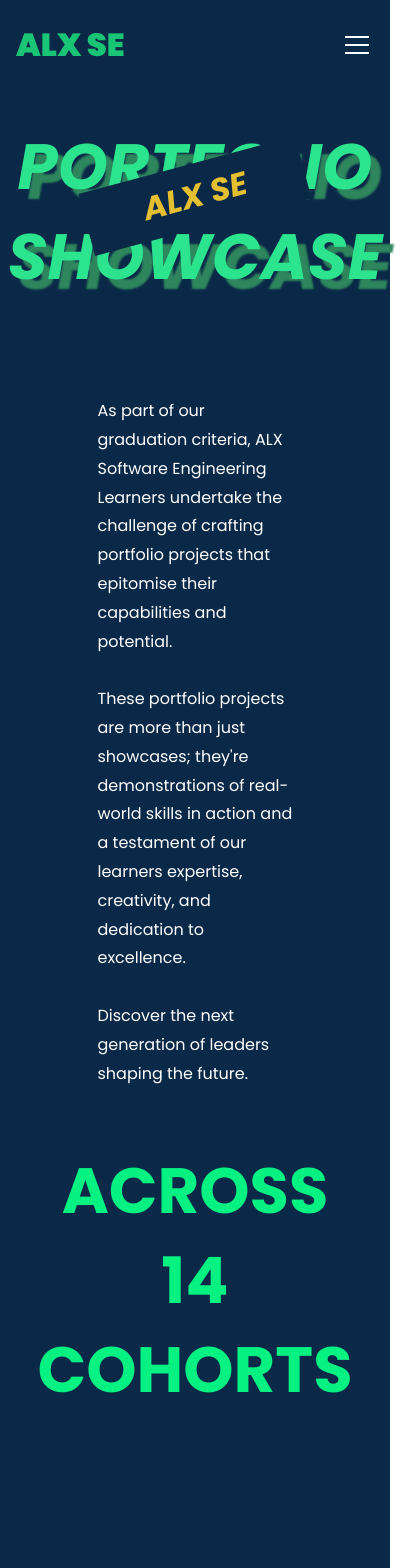
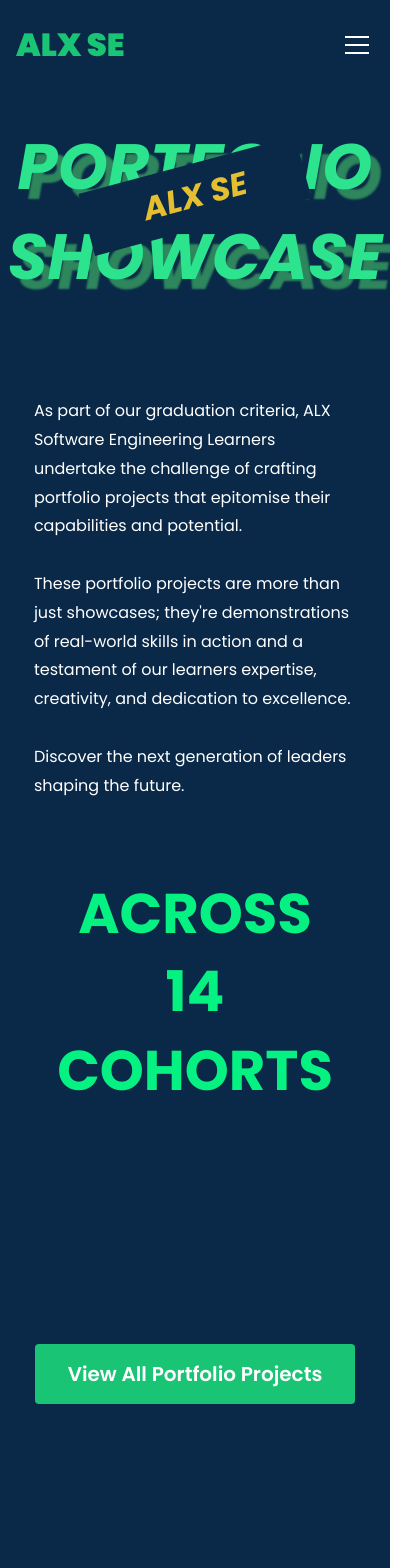
Before and after one commit to angumbao/portfolio-project-gallery, a React (Vite) app: page / in a window 390 px wide. Shown: the top 1568 px of the page, 417 px wide, since content can reach past the window. Built offline with nearby package versions, Linux system fonts and the light colour scheme.

Commit message:
minor: improvements to responsive design of landing page

```diff
--- a/src/components/layout/LandingLayout.tsx
+++ b/src/components/layout/LandingLayout.tsx
@@ -1,4 +1,4 @@
-import { Box } from "@mantine/core";
+import { Box, Container } from "@mantine/core";
 import NavBar from "../common/NavBar";
 import { Outlet } from "react-router-dom";
 import Footer from "../common/Footer";
@@ -9,7 +9,9 @@
     <ThemeProvider>
       <Box mih="calc(100vh - 112px)" bg="blue.7">
         <NavBar />
-        <Outlet />
+        <Container size={"lg"}>
+          <Outlet />
+        </Container>
       </Box>
       <Footer />
     </ThemeProvider>
--- a/src/components/pages/GalleryLandingPage.tsx
+++ b/src/components/pages/GalleryLandingPage.tsx
@@ -74,7 +74,7 @@
       <Space h="xl" />
       <Space h="xl" />
       <Flex
-        maw="50%"
+        w="100%"
         m="auto"
         direction={{
           base: "column",
@@ -82,10 +82,10 @@
           md: "row",
         }}
         align={"center"}
-        justify={"space-between"}
+        justify={isMobile ? "space-around" : "space-between"}
       >
         <Text
-          w={isMobile ? "100%" : "60%"}
+          w={isMobile ? "90%" : "60%"}
           fz={{ base: "md", md: "xl" }}
           c="white"
           fw={isMobile ? 400 : 600}
@@ -168,7 +168,7 @@
         transition={{ duration: 0.5, ease: "easeInOut" }}
         style={{
           color: theme.colors.green[6],
-          fontSize: isMobile ? "4em" : "5em",
+          fontSize: isMobile ? "3.5em" : "5em",
           fontWeight: 700,
           textAlign: "center",
           lineHeight: "1.4em",
```
